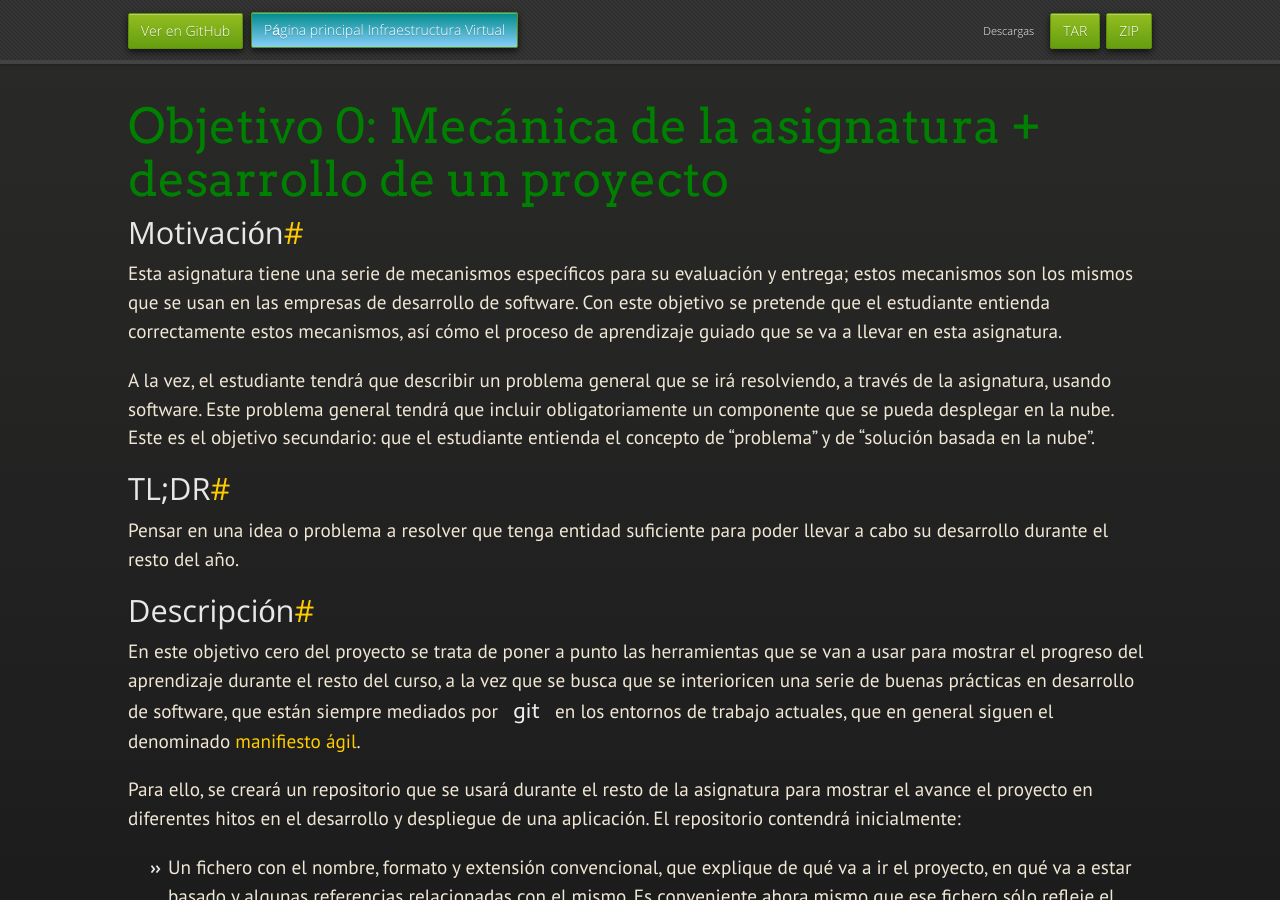
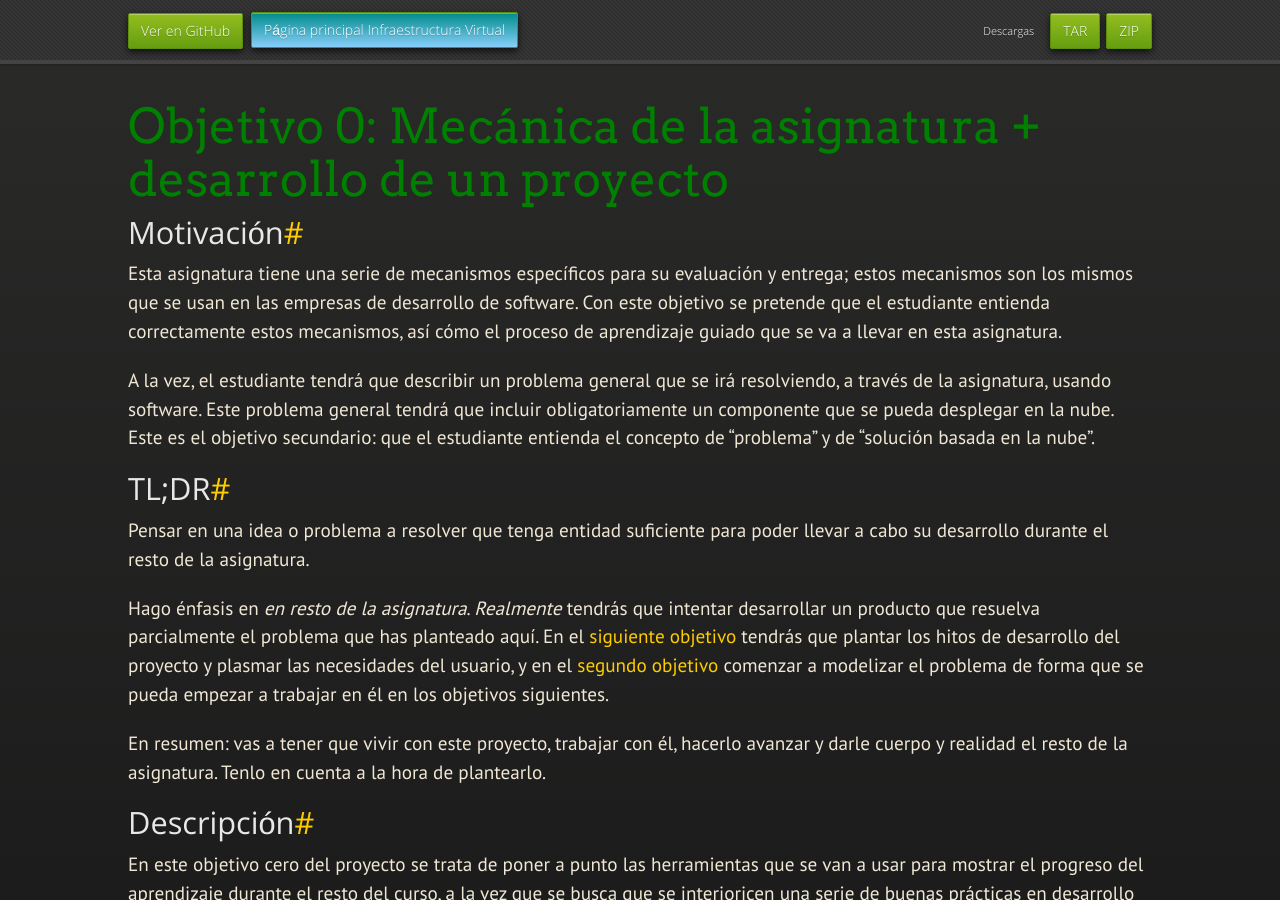
Before and after one commit to JJ/IV, a Jekyll site: the page built from documentos/proyecto/0.Repositorio.md, in a window 1280 px wide and 900 px high. Built offline with Jekyll 4.4.1, drawn with Linux system fonts in a browser that asks for light colours; nearby versions of some CDN libraries; some web fonts are replaced; our own code applies the rules of GitHub Pages for plain Markdown files.

Commit message:
Sync documentos/proyecto/0.Repositorio.md de master a gh-pages

```diff
--- a/documentos/proyecto/0.Repositorio.md
+++ b/documentos/proyecto/0.Repositorio.md
@@ -22,7 +22,18 @@ nube. Este es el objetivo secundario: que el estudiante entienda el concepto de
 ## TL;DR
 
 Pensar en una idea o problema a resolver que tenga entidad suficiente para poder
-llevar a cabo su desarrollo durante el resto del año.
+llevar a cabo su desarrollo durante el resto de la asignatura.
+
+Hago énfasis en *en resto de la asignatura*. *Realmente* tendrás que intentar
+desarrollar un producto que resuelva parcialmente el problema que has planteado
+aquí. En el [siguiente objetivo](1.Infraestructura) tendrás que plantar los
+hitos de desarrollo del proyecto y plasmar las necesidades del usuario, y en el
+[segundo objetivo](2.Entidad) comenzar a modelizar el problema de forma que
+se pueda empezar a trabajar en él en los objetivos siguientes.
+
+En resumen: vas a tener que vivir con este proyecto, trabajar con él, hacerlo
+avanzar y darle cuerpo y realidad el resto de la asignatura. Tenlo en cuenta a
+la hora de plantearlo.
 
 ## Descripción
 
```
